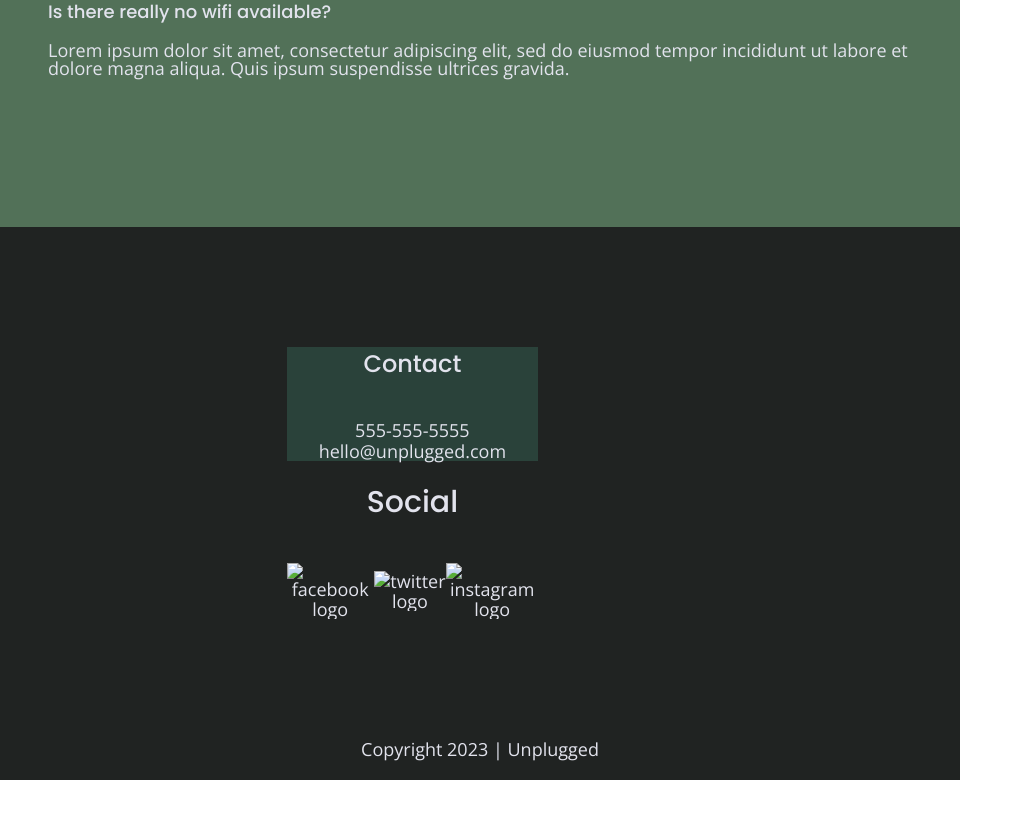
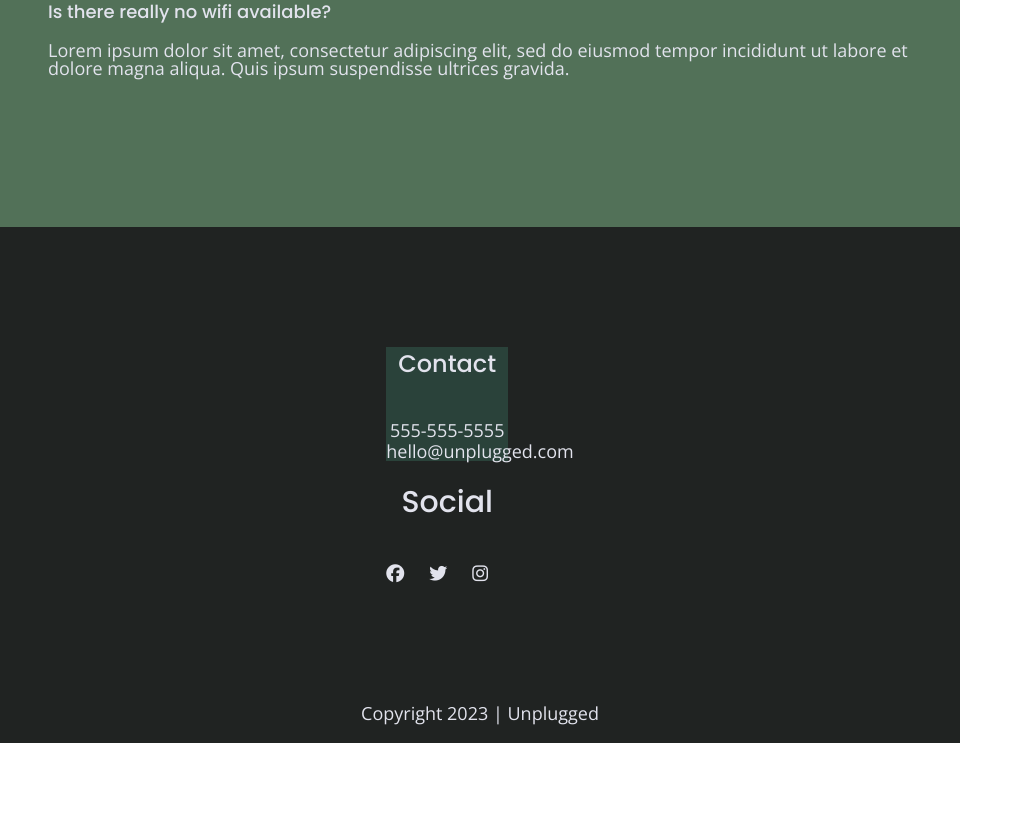
Before and after one commit to lisamache/unplugged, a website: page faq/index.html in a window 1280 px wide. Shown: the part 797-1615 px from the top of the page, without its empty margins (0-1023 px from the left). Drawn offline with nearby package versions, Linux system fonts and the light colour scheme.

Commit message:
Added social icons

```diff
--- a/css/main.css
+++ b/css/main.css
@@ -666,6 +666,22 @@ input[type=button] {
     margin-bottom: 0;
   }
 
+  footer .social-icons a {
+    margin-right: 25px;
+  }
+
+  footer .social-icons {
+    display: flex;
+    justify-content: space-around;
+    align-items: center;
+  }
+
+  footer .social-icons p {
+    display: flex;
+    justify-content: center;
+    align-items: center;
+  }
+
   footer .copyright {
     width: 100%;
   }
@@ -679,6 +695,7 @@ input[type=button] {
   footer p {
     line-height: 1.125em;
   }
+
 
   /*********ABOUT PAGE*********/
   .mission-content {
--- a/faq/index.html
+++ b/faq/index.html
@@ -101,12 +101,9 @@
 
             <div class="social-icons">
               <p>
-                <a href="www.facebook.com"><img src=".." target="_blank" rel="noopener" alt="facebook logo"
-                    id="facebook"></a>
-                <a href="www.twitter.com"><img src=".." target="_blank" rel="noopener" alt="twitter logo"
-                    id="twitter"></a>
-                <a href="www.instagram.com"><img src=".." target="_blank" rel="noopener" alt="instagram logo"
-                    id="instagram"></a>
+                <a href="www.facebook.com" target="_blank"><i class="fa-brands fa-facebook"></i></a>
+                <a href="www.twitter.com" target="_blank"><i class="fa-brands fa-twitter"></i></a>
+                <a href="www.instagram.com" target="_blank"><i class="fa-brands fa-instagram"></i></a>
               </p>
             </div>
           </div>
--- a/index.html
+++ b/index.html
@@ -191,11 +191,9 @@
 
           <div class="social-icons">
             <p>
-              <a href="www.facebook.com"><img src=".." target="_blank" rel="noopener" alt="facebook logo"
-                  id="facebook"></a>
-              <a href="www.twitter.com"><img src=".." target="_blank" rel="noopener" alt="twitter logo" id="twitter"></a>
-              <a href="www.instagram.com"><img src=".." target="_blank" rel="noopener" alt="instagram logo"
-                  id="instagram"></a>
+              <a href="www.facebook.com" target="_blank"><i class="fa-brands fa-facebook"></i></a>
+              <a href="www.twitter.com" target="_blank"><i class="fa-brands fa-twitter"></i></a>
+              <a href="www.instagram.com" target="_blank"><i class="fa-brands fa-instagram"></i></a>
             </p>
           </div>
         </div>
```
Also changed, not shown: about/index.html (+3 -6 lines).
